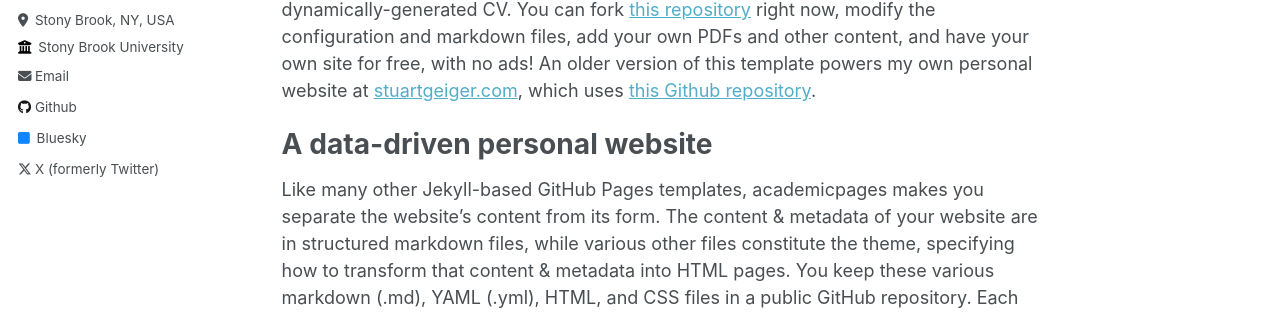
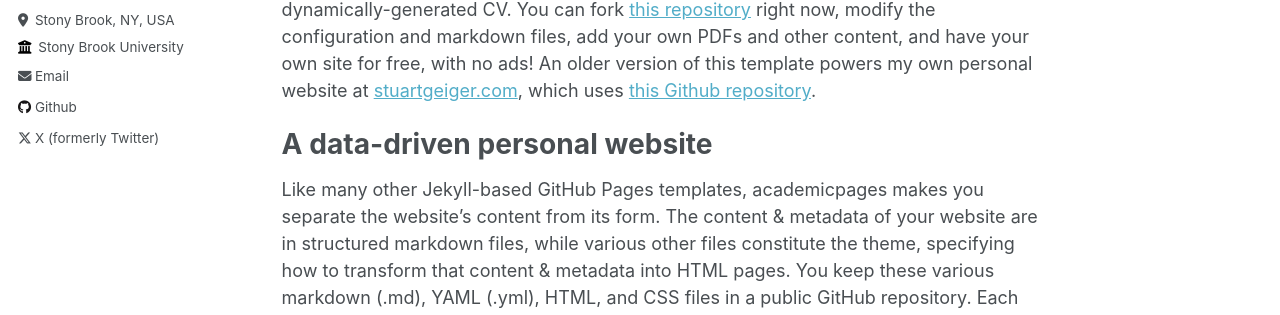
Before and after one commit to trinhdu97/trinhdu97.github.io, a Jekyll site: the page built from _pages/about.md, in a window 1280 px wide. Shown: the part 322-637 px from the top of the page. Built offline with Jekyll 4.4.1, drawn with Linux system fonts in a browser that asks for light colours.

Commit message:
Update _config.yml

```diff
--- a/_config.yml
+++ b/_config.yml
@@ -12,8 +12,8 @@ title                    : "Personal Page"
 title_separator          : "-"
 name                     : &name "Your Name"
 description              : &description "personal description"
-url                      : https://academicpages.github.io # the base hostname & protocol for your site e.g. "https://mmistakes.github.io"
-baseurl                  : "" # the subpath of your site, e.g. "/blog"
+#url                      : https://academicpages.github.io # the base hostname & protocol for your site e.g. "https://mmistakes.github.io"
+#baseurl                  : "" # the subpath of your site, e.g. "/blog"
 #repository               : "academicpages/academicpages.github.io"
 
 # Site Author - The following control what appear as part of the author content on the side bar.
@@ -47,7 +47,7 @@ author:
   stackoverflow    : # User number or user number and name (i.e., use "1" or "1/jeff-atwood")
 
   # Social media
-  bluesky          : "bsky.app" # Replace this with you Bluesky username
+  bluesky          : #"bsky.app" # Replace this with you Bluesky username
   facebook         : # Username
   flickr           : # Username
   foursquare       : # Username
@@ -64,7 +64,7 @@ author:
   steam            : # Username
   telegram         : # URL
   tumblr           : # Username
-  twitter          : "UniofOxford"  # Replace this with your X / Twitter handle
+  twitter          : "XuanDu97"  # Replace this with your X / Twitter handle
   vine             : # Username
   weibo            : # Username
   wikipedia        : # Username
```
